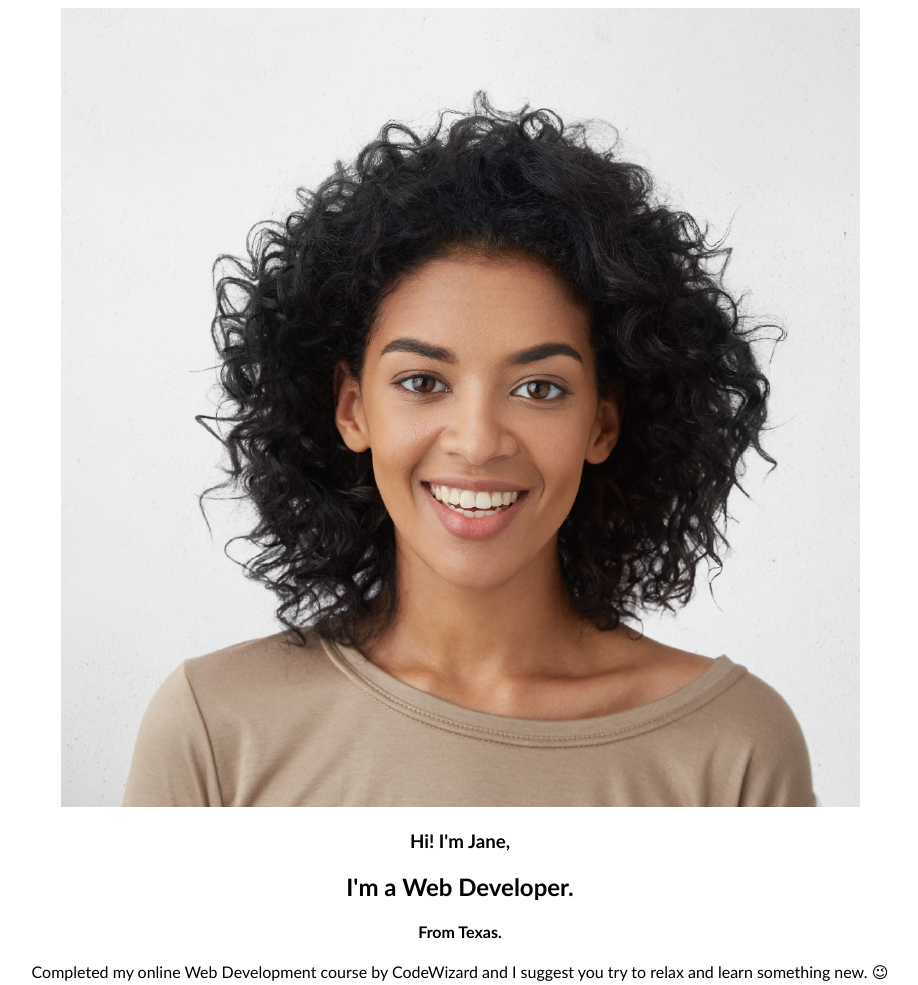
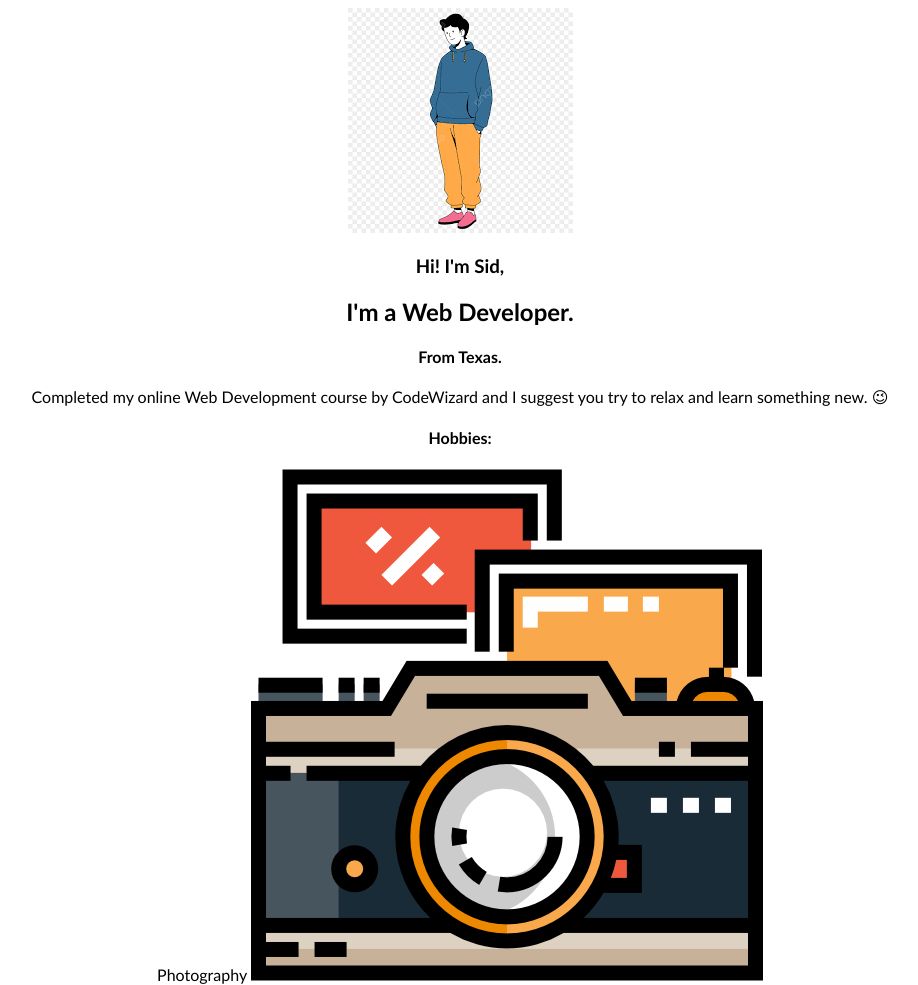
Before and after one commit to Sid2511/about-me, a plain HTML site: page index.html in a window 1280 px wide. Shown: the top 985 px of the page, without its empty margins (180-1098 px from the left). Drawn offline with Linux system fonts and the light colour scheme.

Commit message:
Update index.html

```diff
--- a/index.html
+++ b/index.html
@@ -11,9 +11,9 @@
 </head>
 <body>
     <div class="container">
-        <img src="img/p4.png" class="mypic">
+        <img src="img/p5.png" class="mypic">
         <div class="info">
-            <h3>Hi! I'm Jane,</h3>
+            <h3>Hi! I'm Sid,</h3>
             <h2>I'm a Web Developer.</h2>
             <h4>From Texas.</h4>
             <p>Completed my online Web Development course by CodeWizard and I suggest you try to relax and learn something new. &#x1F609; </p>
```
